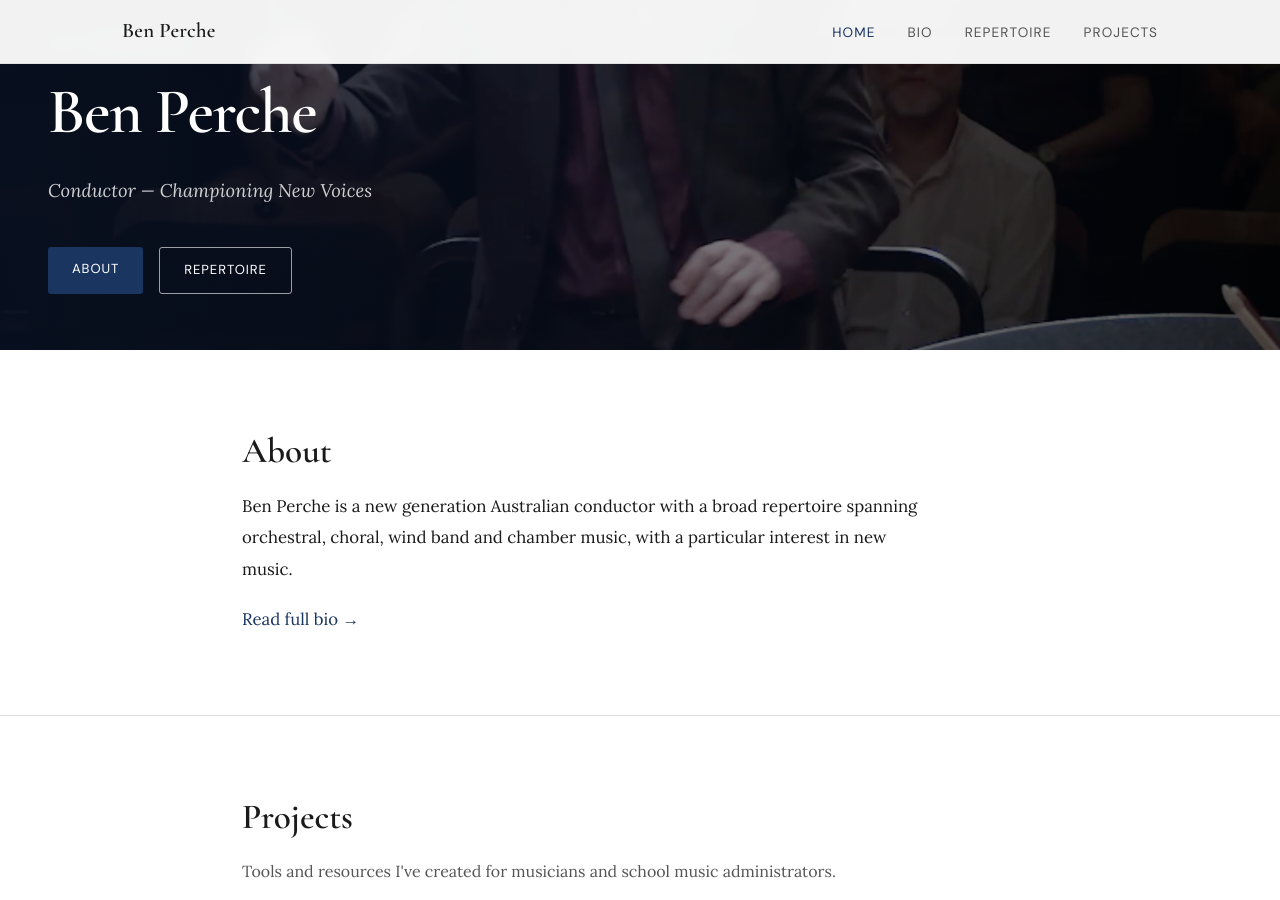
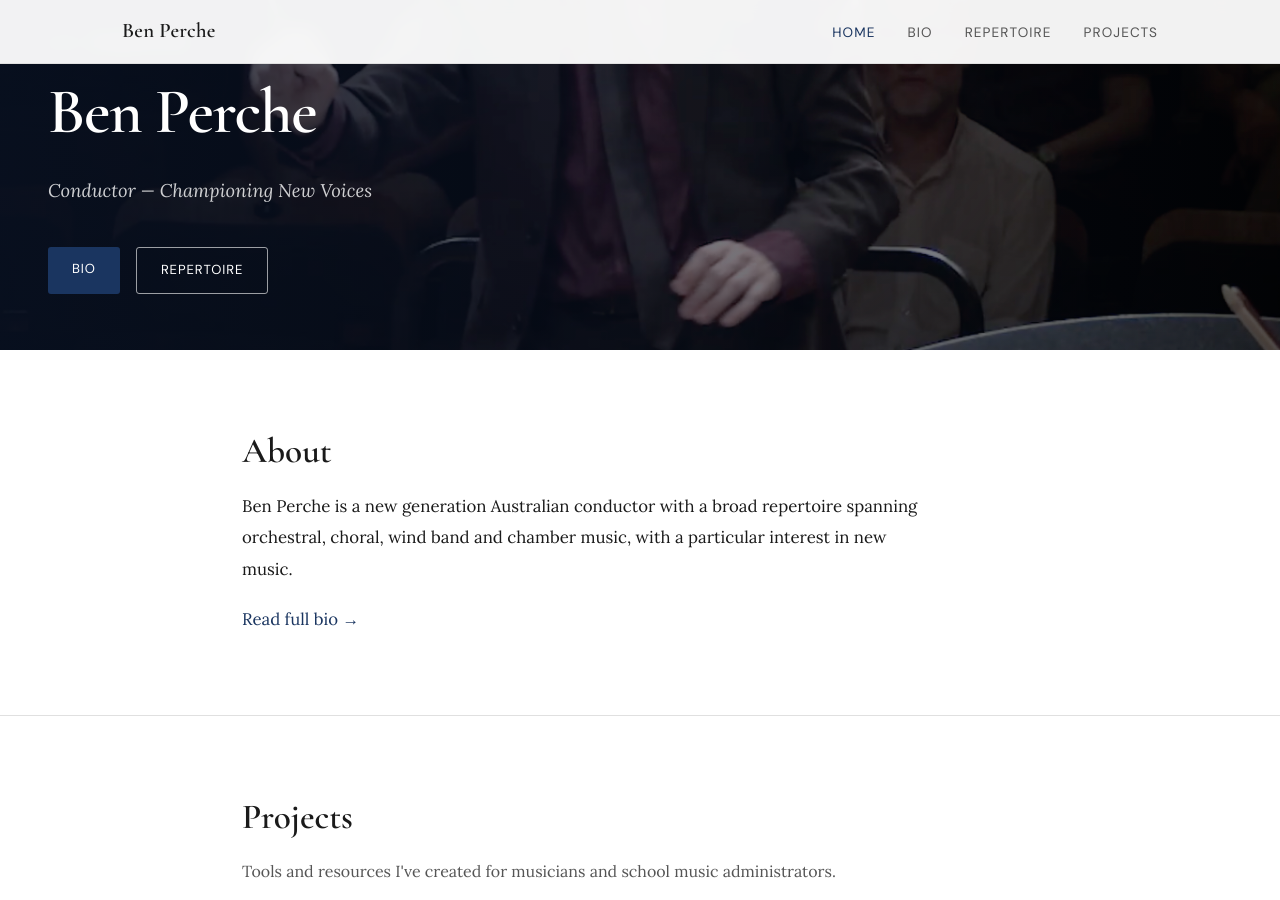
Before and after one commit to benperche/about, a Jekyll site: the page built from index.md, in a window 1280 px wide and 900 px high, scrolled down 494 px. Built offline with Jekyll 4.4.1, drawn with Linux system fonts in a browser that asks for light colours.

Commit message:
Update bio references

```diff
--- a/index.md
+++ b/index.md
@@ -12,7 +12,7 @@ title: Home
         <h1 class="hero__name">Ben Perche</h1>
         <p class="hero__tagline">{{ site.tagline }}</p>
         <div class="hero__links">
-          <a href="{{ '/about/' | relative_url }}" class="btn btn--primary">About</a>
+          <a href="{{ '/bio/' | relative_url }}" class="btn btn--primary">Bio</a>
           <a href="{{ '/repertoire/' | relative_url }}" class="btn btn--outline btn--outline-white">Repertoire</a>
         </div>
       </div>
@@ -28,7 +28,7 @@ title: Home
       <p>
         Ben Perche is a new generation Australian conductor with a broad repertoire spanning orchestral, choral, wind band and chamber music, with a particular interest in new music.
       </p>
-      <p><a href="{{ '/about/' | relative_url }}">Read full bio →</a></p>
+      <p><a href="{{ '/bio/' | relative_url }}">Read full bio →</a></p>
     </div>
   </div>
 </section>
```
Also changed, not shown: bio.md (renamed from about.md).
